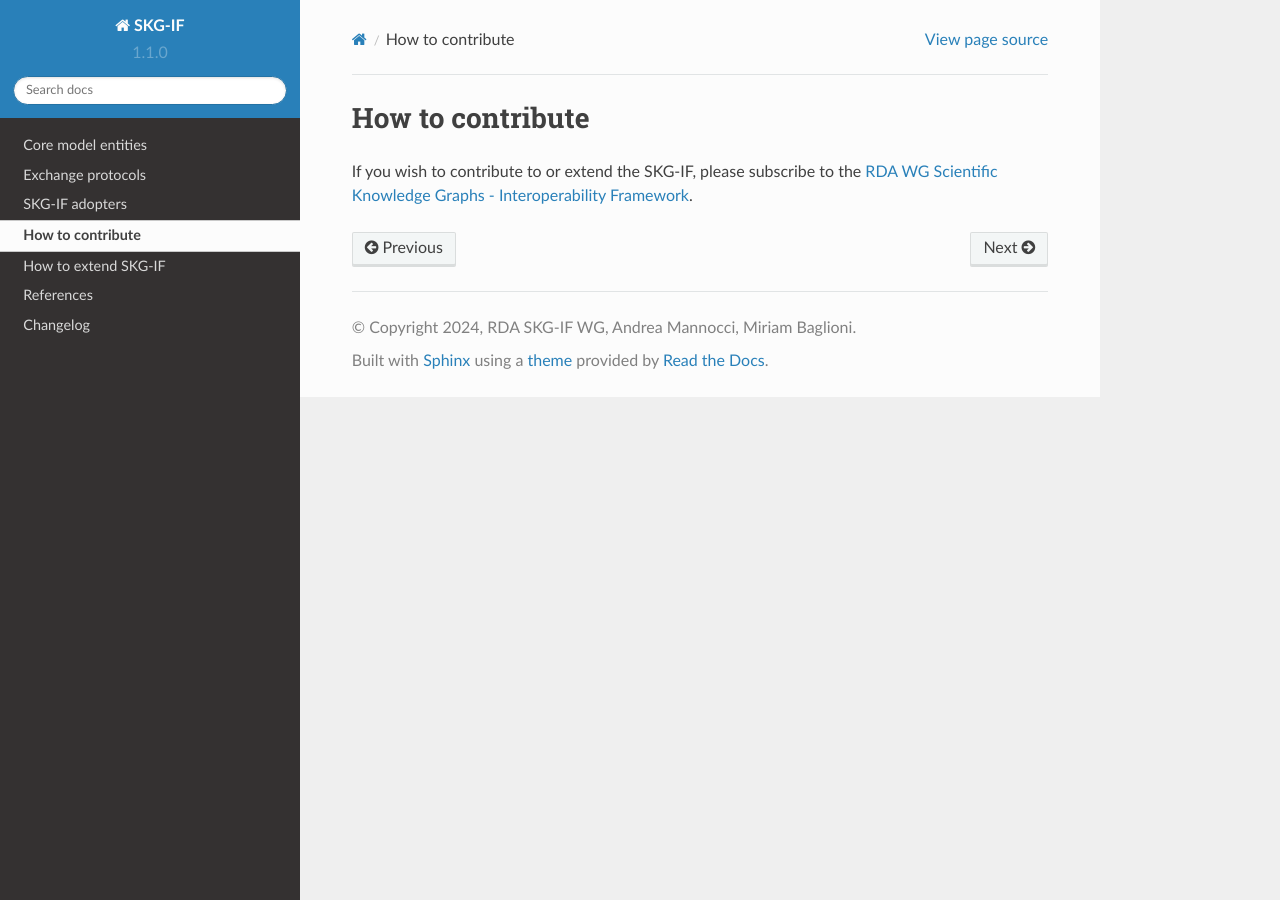
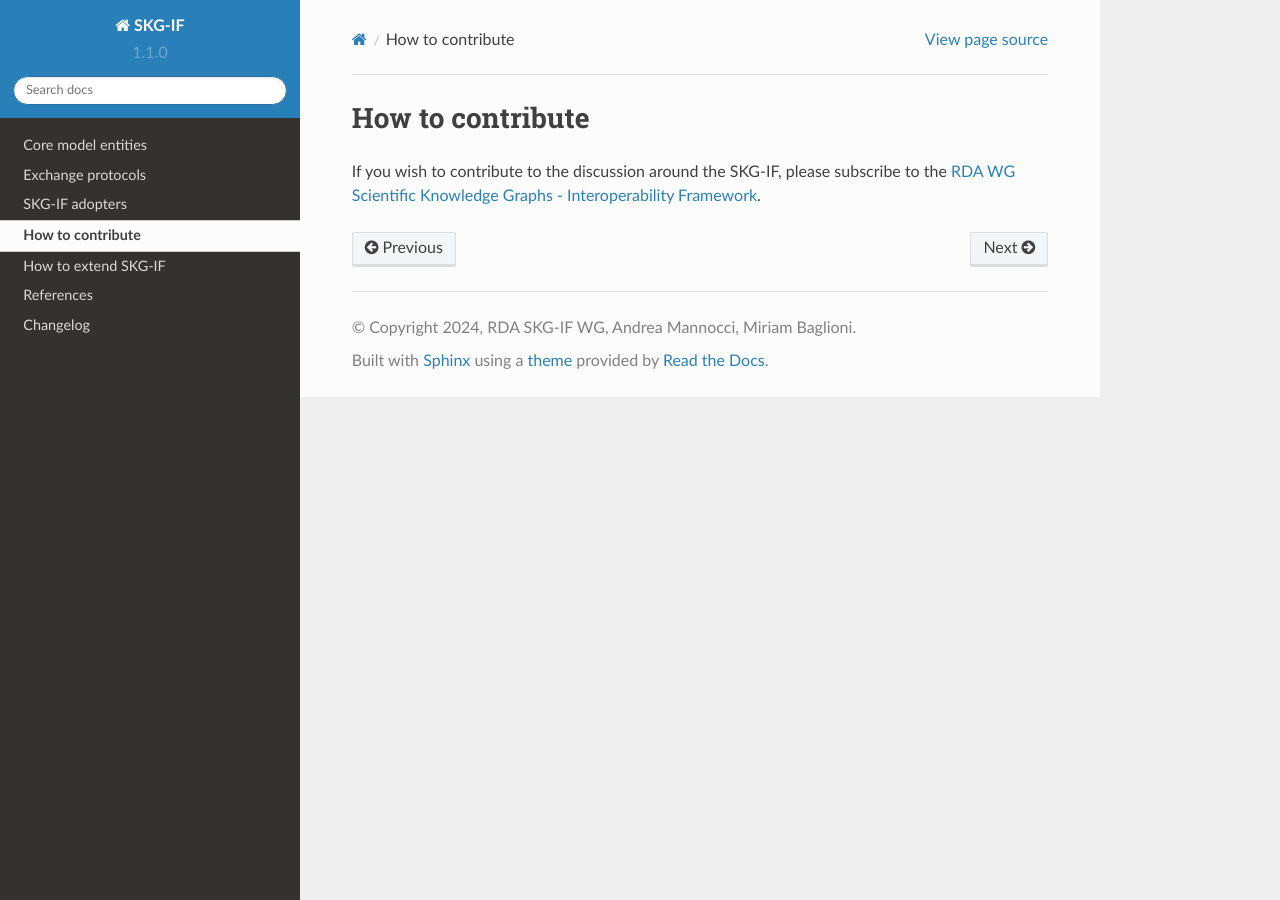
Before and after one commit to andremann/SKG-IF, a Sphinx documentation site: the page built from docs/source/contribute.rst, in a window 1280 px wide. Built offline with Sphinx 7.4.7 and the Read the Docs theme 2.0.0, drawn with Linux system fonts in a browser that asks for light colours; pages that are not in the unit, such as notebooks, are missing from menus.

```diff
--- a/docs/source/contribute.rst
+++ b/docs/source/contribute.rst
@@ -2,5 +2,5 @@
 ########################
 
 
-If you wish to contribute to or extend the SKG-IF, please subscribe to the
+If you wish to contribute to the discussion around the SKG-IF, please subscribe to the
 `RDA WG Scientific Knowledge Graphs - Interoperability Framework <https://www.rd-alliance.org/groups/scientific-knowledge-graphs-interoperability-framework-skg-if-wg>`_.
```
